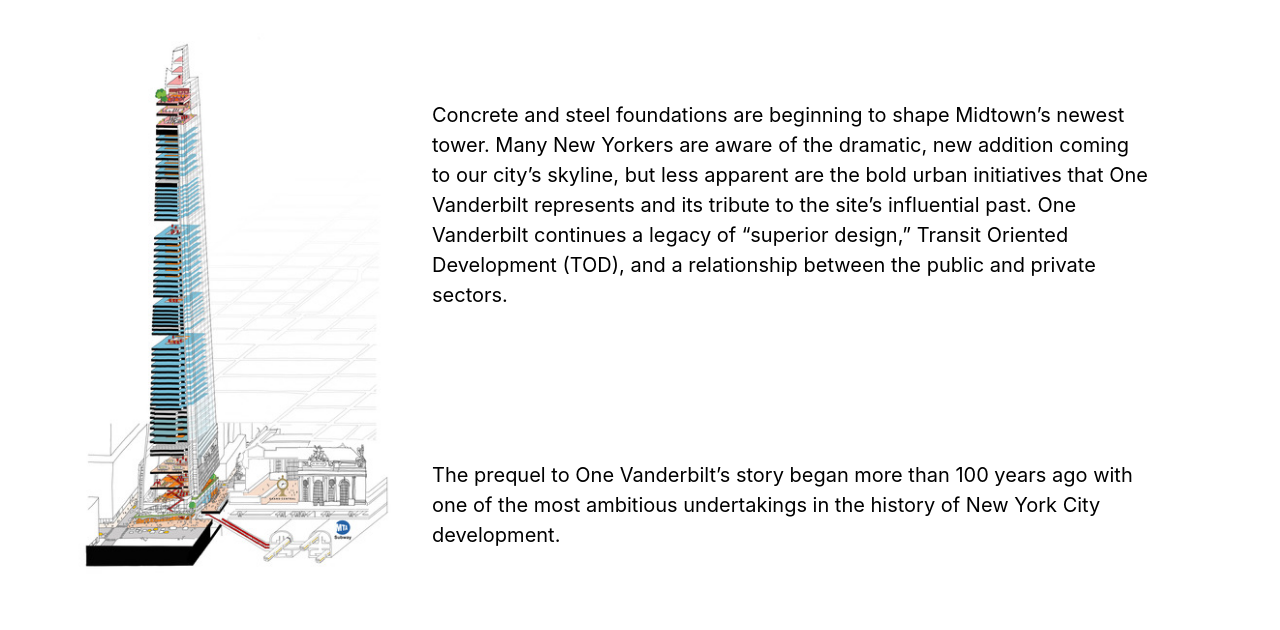
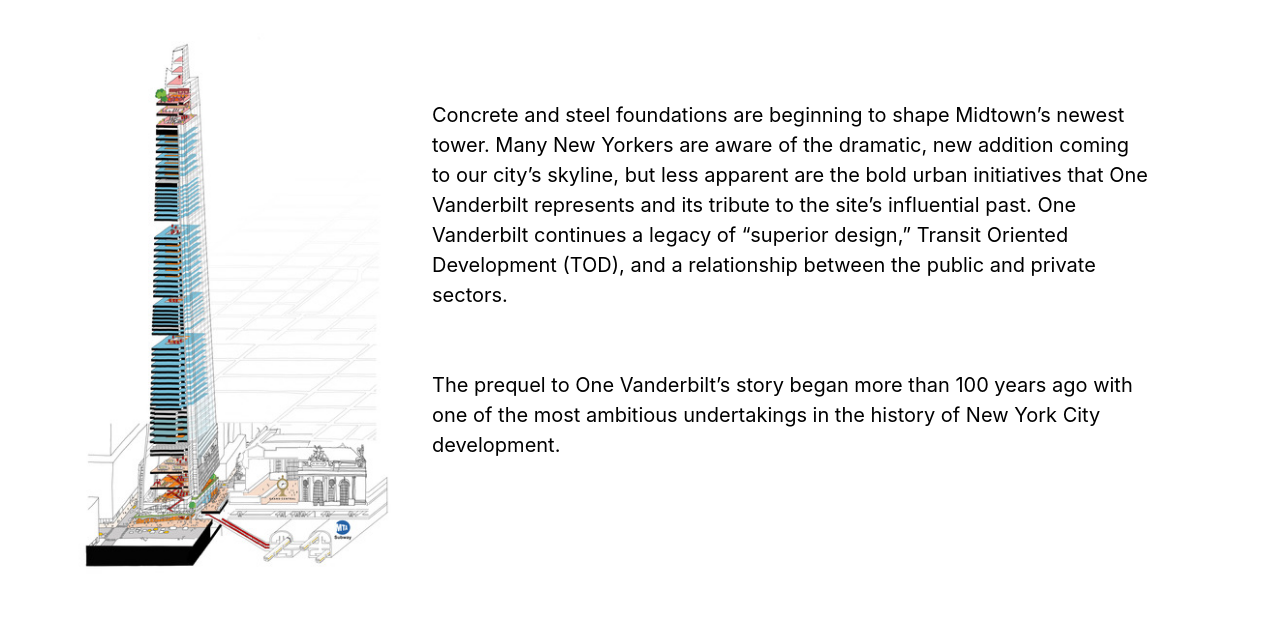
Before and after one commit to meziszem/one-van, a React (Create React App) app: page / in a window 1280 px wide. Shown: the part 740-1370 px from the top of the page. Built offline with nearby package versions, Linux system fonts and the light colour scheme.

Commit message:
adjust spacing of paragraph

```diff
--- a/src/App.css
+++ b/src/App.css
@@ -133,14 +133,13 @@ h3 {
 
 p {
   padding-top: 30px;
-  padding-bottom: 30px;
 }
 
 .image{
   vertical-align: middle;
   display: flex;
   float: left;
-
+  padding-bottom: 20px;
 }
 
 .video{
--- a/src/App.js
+++ b/src/App.js
@@ -43,7 +43,6 @@ function App() {
          tribute to the site’s influential past. One Vanderbilt continues a legacy of “superior
          design,” Transit Oriented Development (TOD), and a relationship between the public and
          private sectors.
-         <p></p>
          <p></p>
         <p>
         The prequel to One Vanderbilt’s story began more than 100 years ago with one of the
```
